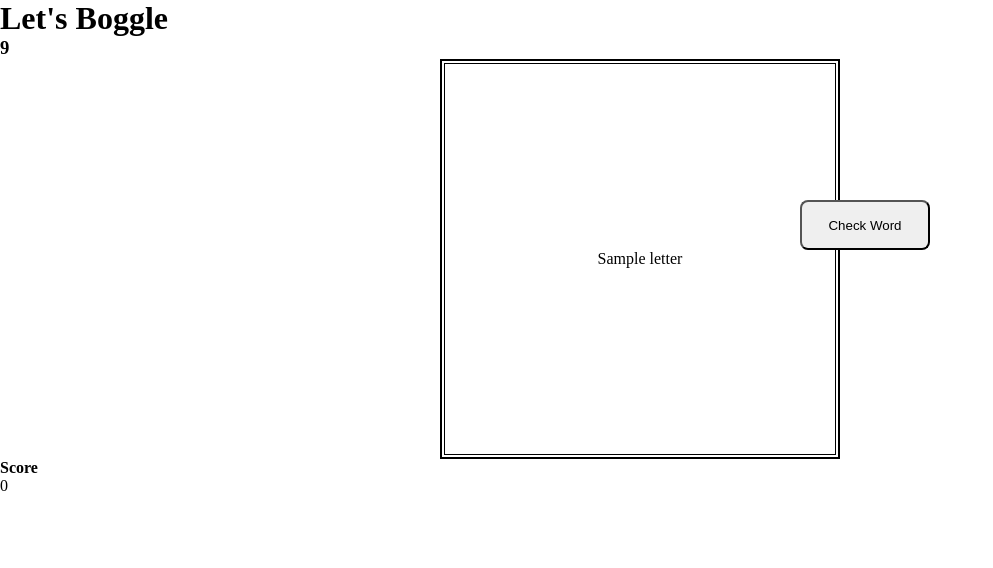
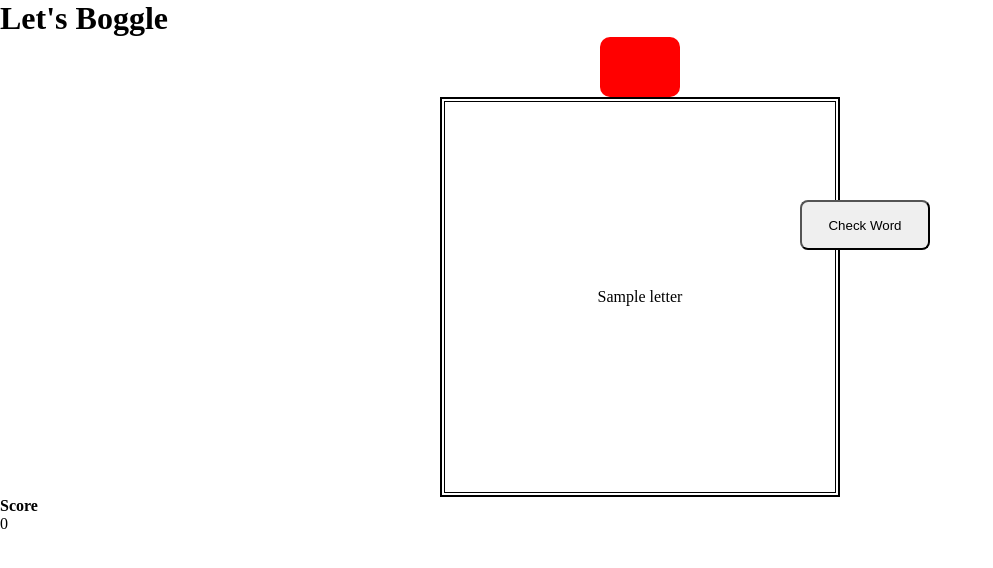
Before and after one commit to Moers-code/flask-boggle, a Flask app: template templates/game.html in a window 1280 px wide. Shown: the top 568 px of the page, without its empty margins (0-993 px from the left). Run offline with Flask 2, Linux system fonts and the light colour scheme; the template is opened without the code that fills it: most values are stand-ins (such as "Sample title", 1, 10 or a date in 2020); parts of the project's set-up code (start-up, migrations or seed data) failed here and were passed over.

Commit message:
fix timer issue

```diff
--- a/app.py
+++ b/app.py
@@ -1,11 +1,12 @@
 from boggle import Boggle
-from flask import Flask, request, render_template, session, jsonify
+from flask import Flask, request, render_template, session, jsonify, redirect
 from flask_debugtoolbar import DebugToolbarExtension
 
 boggle_game = Boggle()
 
 app = Flask(__name__)
 app.config['SECRET_KEY'] = 'S$cr3t12K3y'
+app.config['DEBUG_TB_INTERCEPT_REDIRECTS'] = False
 
 toolbar = DebugToolbarExtension(app)
 
@@ -17,7 +18,7 @@
     return render_template('home.html')
 
 
-@app.route('/start/')
+@app.route('/play_game/')
 def play_game():
     """Renders the Game Board Page"""
 
@@ -25,10 +26,11 @@
     board = boggle_game.make_board()
     session["board"] = board
     session['score'] = 0
+
     return render_template('game.html', board = board)
 
 
-@app.route('/guess', methods = ["POST"])
+@app.route('/guess/', methods = ["POST"])
 def process_guess():
     """Processes and Validates User's Guess and Returns JSON"""
 
@@ -49,7 +51,7 @@
         return jsonify({"result": "Not a Valid Word"})
 
 
-@app.route('/update_score', methods = ["POST"])
+@app.route('/update_score/', methods = ["POST"])
 def update_score():
     """Updates Score at the End of the Game"""
 
@@ -58,7 +60,7 @@
     return jsonify({"result":"Score Saved"})
 
 
-@app.route('/score')
+@app.route('/score/')
 def final_score():
     """Renders the Score Page with User's Statistics"""
 
--- a/static/app.js
+++ b/static/app.js
@@ -1,3 +1,5 @@
+const BASE_URL = "http://127.0.0.1:5000/play_game/"
+
 class Game{
     constructor(){
         this.word = '';
@@ -51,6 +53,7 @@
     }
 
     startGame = () => {
+        console.log("startGame() called");
         let timeLeft = 15
         let gameTimer = setInterval(async() => {
             timeLeft--;
@@ -70,18 +73,14 @@
             this.word += $(e.target).attr("class");
         })
 
-        $("#check-word-button").on('click', this.handleForm);
+        $("#guess-form").on('submit', this.handleForm);
     }
-
 }
 
-
-
-
-
-
-
-
-
-const newBoggle = new Game();
-newBoggle.startGame();
+$(document).ready(function() {
+    if (window.location.href === BASE_URL) {
+      // if the endpoint is loaded start game & timer
+        const newBoggle = new Game();
+        newBoggle.startGame();
+    }
+  });
--- a/static/styles.css
+++ b/static/styles.css
@@ -30,3 +30,19 @@
     border-radius: 8px;
     cursor: pointer;
 }
+
+#timer {
+    width: 80px;
+    height: 60px;
+    border-radius: 10px;
+    color: white;
+    background: red;
+    text-align: center;
+    vertical-align: middle;
+    line-height: 60px;
+    font-size: 27px;
+}
+
+h1, #timer {
+    margin: 0 auto;
+}
--- a/templates/game.html
+++ b/templates/game.html
@@ -23,7 +23,7 @@
     <ul id="guessed-words"></ul>
 </div>
 
-<form action="" method="">
+<form action="/guess" method="POST" id='guess-form'>
     <button id="check-word-button">Check Word</button>
 </form>
 
--- a/templates/home.html
+++ b/templates/home.html
@@ -4,7 +4,7 @@
 
 {% block content %}
 <h1>BOGGLE GAME</h1>
-<form action="/start">
-    <button id="start-game">START GAME</button>
+<form action="/play_game">
+    <button id="play_game">START GAME</button>
 </form>
 {% endblock  %}
--- a/templates/score.html
+++ b/templates/score.html
@@ -9,7 +9,7 @@
     <h3 id="high-score">{{ high_score }}</h3>
     <h2>You played</h2>
     <h3>{{ times_played }}</h3>
-    <form action='/start'>
+    <form action='/play_game'>
         <button id="restart-game">Restart Game</button>
     </form>
 {% endblock %}
```
